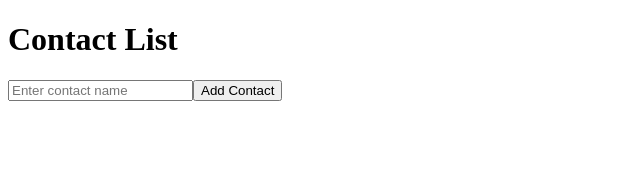
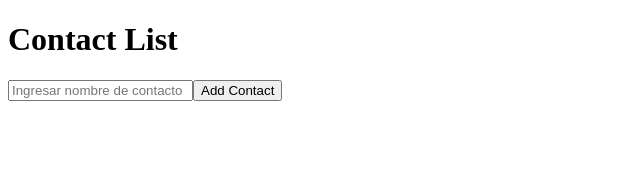
Before and after one commit to JoeTheorium/ReactJS-Sesion9-OpenBootcamp, a React (Vite) app: page / in a window 1280 px wide. Shown: the top 170 px of the page, without its empty margins (0-640 px from the left). Built offline with nearby package versions, Linux system fonts and the light colour scheme.

Commit message:
Cambio mas cosas al español xD

```diff
--- a/src/App.jsx
+++ b/src/App.jsx
@@ -34,7 +34,7 @@ const App = () => {
                 type="text"
                 value={newContact}
                 onChange={inputChange}
-                placeholder="Enter contact name"
+                placeholder="Ingresar nombre de contacto"
             />
             <button onClick={addContact}>Add Contact</button>
             <ul>
```
